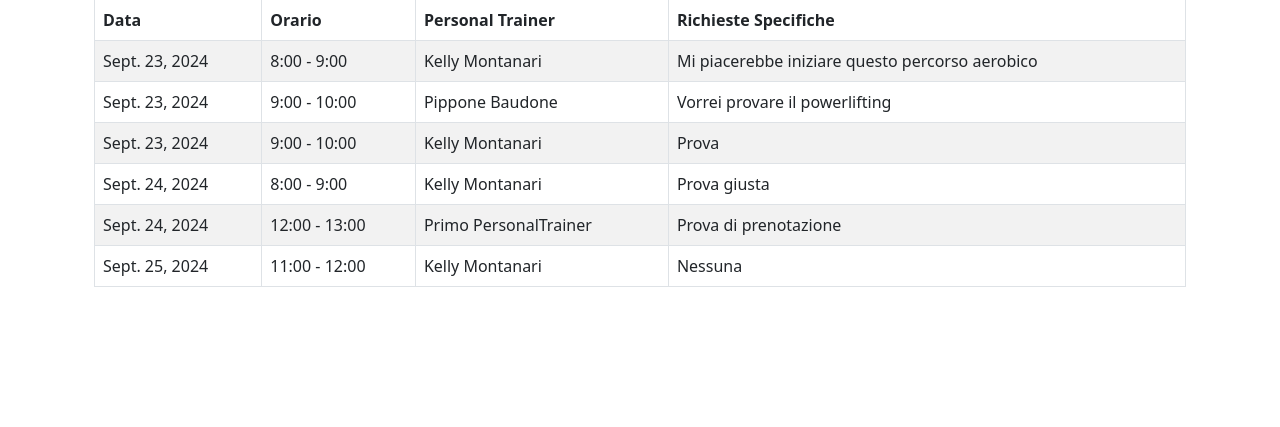
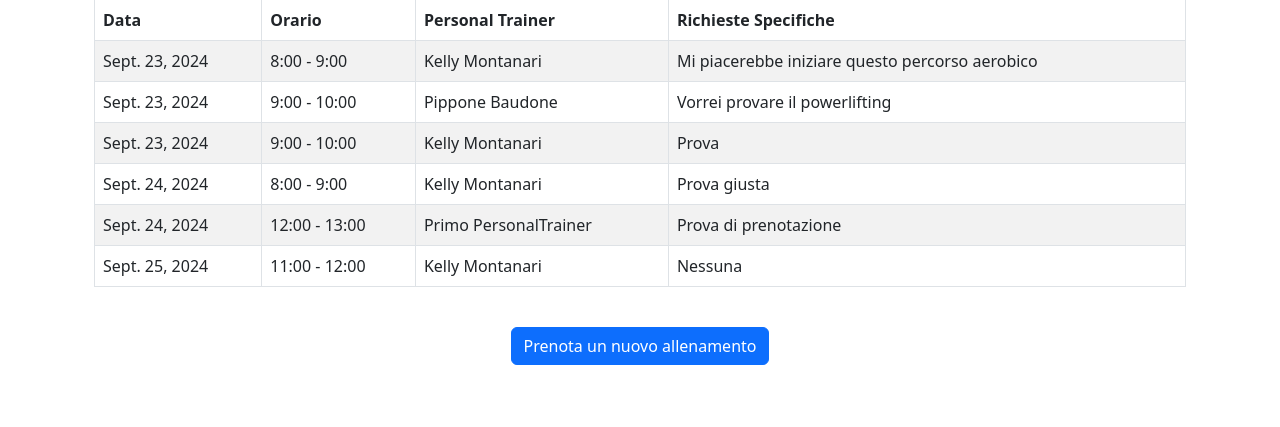
Before and after one commit to Gixter02/Progetto_TechWeb, a Django app: template accounts/templates/accounts/allenamenti_utente.html in a window 1280 px wide. Shown: the part 167-594 px from the top of the page. Run offline with Django 5.2, Linux system fonts and the light colour scheme; the template is opened without the code that fills it: values that come from a table or form of the project are taken from there, others are empty; data comes from the database, SQL or seed files in the repository; both versions use the stored data as it was after the commit.

Commit message:
aggiunto bottone nuovi allenamenti in allenamenti_utente.html

```diff
--- a/accounts/templates/accounts/allenamenti_utente.html
+++ b/accounts/templates/accounts/allenamenti_utente.html
@@ -32,5 +32,11 @@
         Non hai allenamenti programmati.
       </div>
     {% endif %}
+  <!-- Pulsante per la prenotazione -->
+    <div class="text-center mt-4">
+      <a href="{% url 'bookings:crea_prenotazione' %}" class="btn btn-primary">
+        Prenota un nuovo allenamento
+      </a>
+    </div>
   </div>
 {% endblock %}
```
Also changed, not shown: db.sqlite3.
